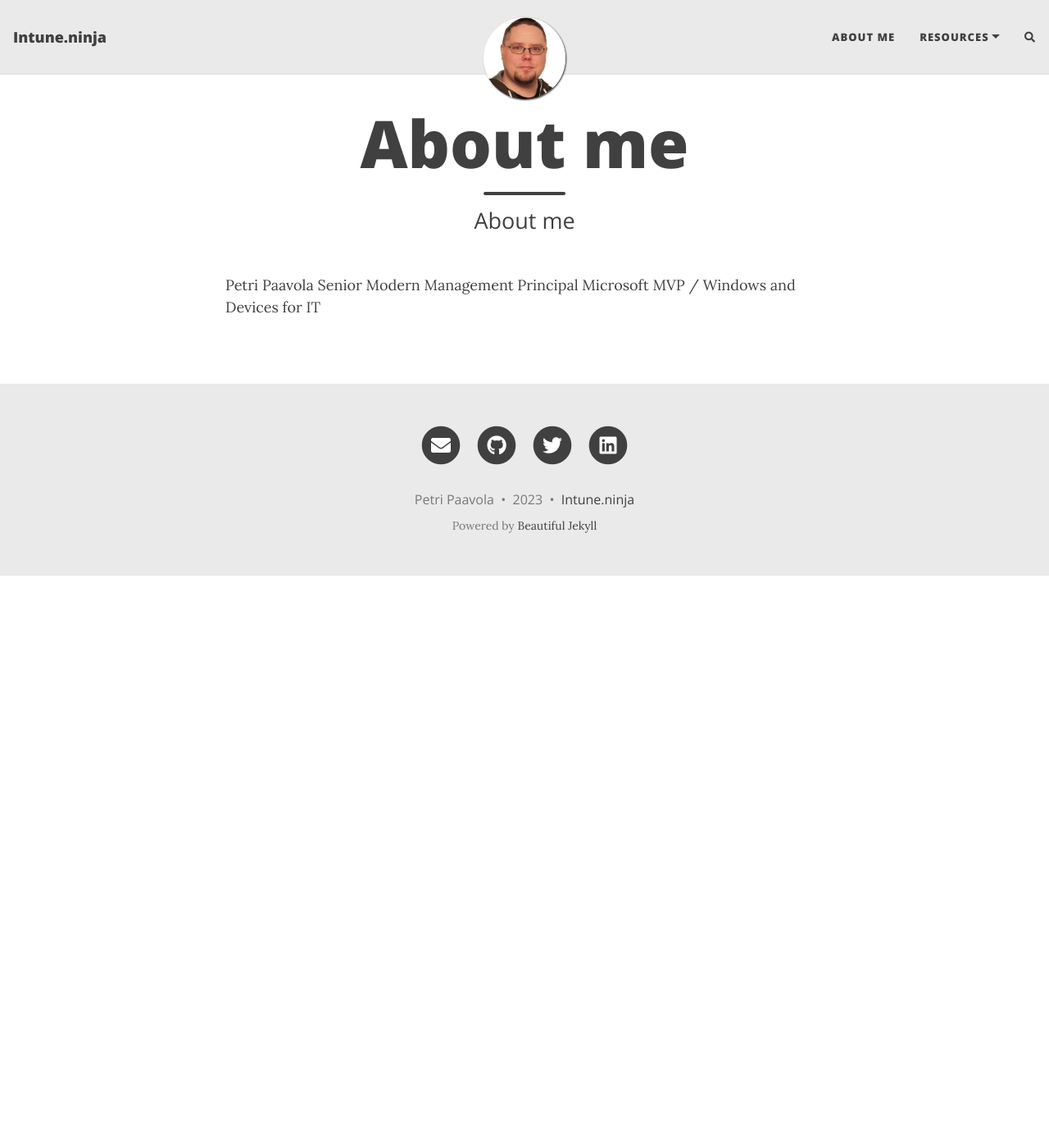
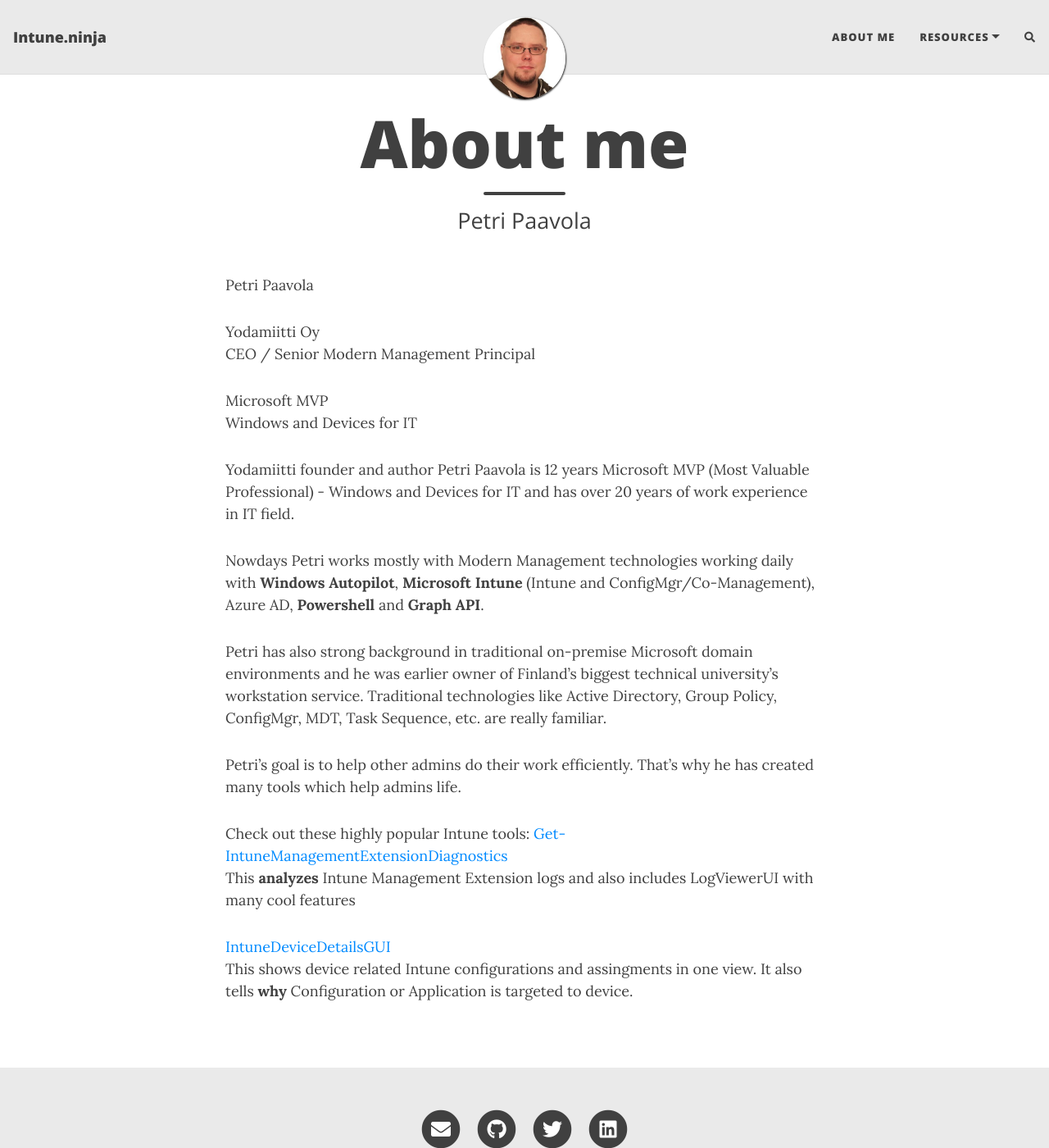
Before and after one commit to petripaavola/petripaavola.github.io, a Jekyll site: the page built from aboutme.md, in a window 1280 px wide and 1400 px high. Shown: the whole window at 82% size. Built offline with Jekyll 4.4.1, drawn with Linux system fonts in a browser that asks for light colours; nearby versions of some CDN libraries; comment, search, counter and statistics services are not loaded.

Commit message:
Update aboutme.md

```diff
--- a/aboutme.md
+++ b/aboutme.md
@@ -1,9 +1,29 @@
 ---
 layout: page
 title: About me
-subtitle: About me
+subtitle: Petri Paavola
 ---
 
 Petri Paavola
-Senior Modern Management Principal
-Microsoft MVP / Windows and Devices for IT
+
+Yodamiitti Oy
+CEO / Senior Modern Management Principal
+
+Microsoft MVP
+Windows and Devices for IT
+
+Yodamiitti founder and author Petri Paavola is 12 years Microsoft MVP (Most Valuable Professional) - Windows and Devices for IT
+and has over 20 years of work experience in IT field.
+
+Nowdays Petri works mostly with Modern Management technologies working daily with **Windows Autopilot**, **Microsoft Intune** (Intune and ConfigMgr/Co-Management), Azure AD, **Powershell** and **Graph API**.
+
+Petri has also strong background in traditional on-premise Microsoft domain environments and he was earlier owner of Finland’s biggest technical university’s workstation service. Traditional technologies like Active Directory, Group Policy, ConfigMgr, MDT, Task Sequence, etc. are really familiar.
+
+Petri's goal is to help other admins do their work efficiently. That's why he has created many tools which help admins life.
+
+Check out these highly popular Intune tools:
+[Get-IntuneManagementExtensionDiagnostics](https://github.com/petripaavola/Get-IntuneManagementExtensionDiagnostics)
+This **analyzes** Intune Management Extension logs and also includes LogViewerUI with many cool features
+
+[IntuneDeviceDetailsGUI](https://github.com/petripaavola/IntuneDeviceDetailsGUI)
+This shows device related Intune configurations and assingments in one view. It also tells **why** Configuration or Application is targeted to device.
```
